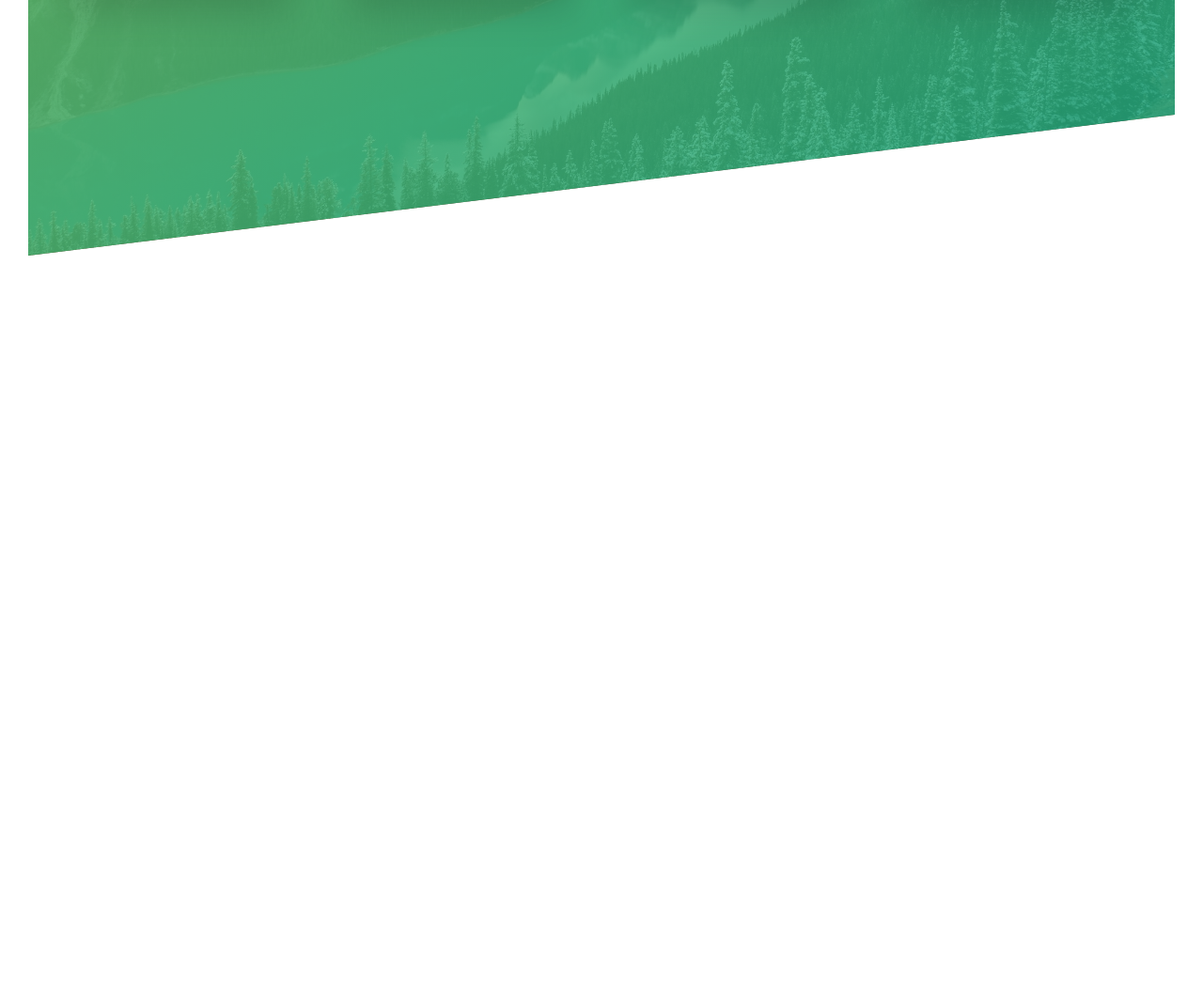
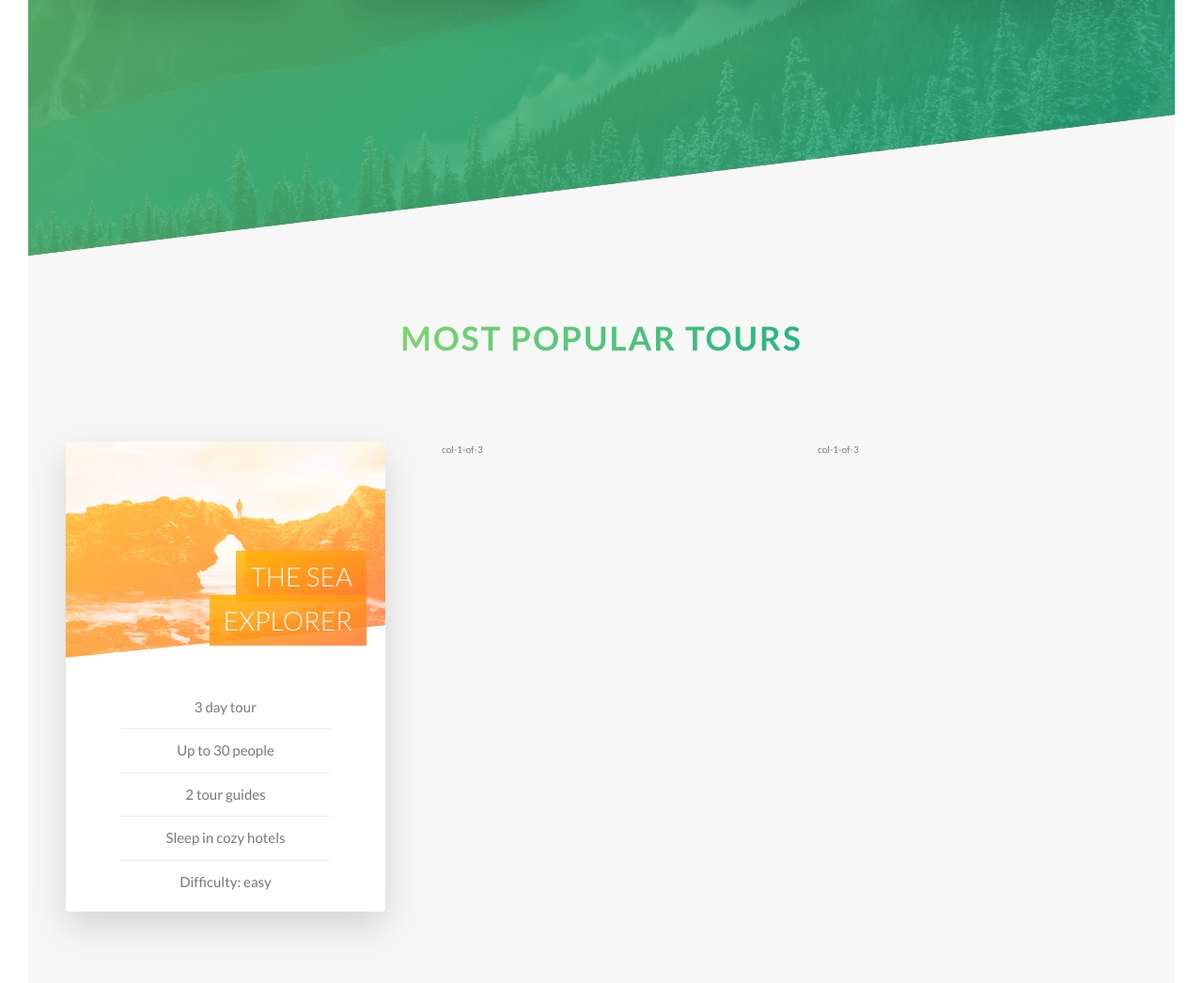
Before and after one commit to ThePapagenu/natorus, a website: page index.html in a window 1280 px wide. Shown: the part 1973-3019 px from the top of the page at 94% size. Before the commit the page ends 2245 px from the top, so only its background shows below. Drawn offline with Linux system fonts and the light colour scheme.

Commit message:
Building tours

```diff
--- a/index.html
+++ b/index.html
@@ -95,6 +95,47 @@
                     </div>
                 </div>
             </section>
+            <section class="section-tours">
+                <div class="u-center-text u-margin-bottom-big">
+                    <h2 class="heading-secondary">
+                        Most popular tours
+                    </h2>
+                </div>
+                <div class="row">
+                    <div class="col-1-of-3">
+                        <div class="card">
+                            <div class="card__side card__side--front">
+                                <div class="card__picture card__picture--1">
+                                    &nbsp;
+                                </div>
+                                <h4 class="card__heading">
+                                    <span class="card__heading-span card__heading-span--1">
+                                        The Sea Explorer
+                                    </span>
+                                </h4>
+                                <div class="card__details">
+                                    <ul>
+                                        <li>3 day tour</li>
+                                        <li>Up to 30 people</li>
+                                        <li>2 tour guides</li>
+                                        <li>Sleep in cozy hotels</li>
+                                        <li>Difficulty: easy</li>
+                                    </ul>
+                                </div>
+                            </div>
+                            <div class="card__side card__side--back card__side--back-1">
+                                BACK
+                            </div>
+                        </div>
+                    </div>
+                    <div class="col-1-of-3">
+                        col-1-of-3
+                    </div>
+                    <div class="col-1-of-3">
+                        col-1-of-3
+                    </div>
+                </div>
+            </section>
         </main>
         <!-- <section class="grid-test">
             <div class="row">
--- a/sass/abstracts/_variables.scss
+++ b/sass/abstracts/_variables.scss
@@ -3,8 +3,14 @@ $color-primary: #55c57a;
 $color-primary-light: #7ed56f;
 $color-primary-dark: #28b485;
 
+$color-secondary-light: #ffb900;
+$color-secondary-dark: #ff7730;
+
+$color-tertiary-light:#2998ff;
+$color-tertiary-dark:#5643fa;
+
 $color-grey-light-1:#f7f7f7;
-
+$color-grey-light-2:#eee;
 $color-grey-dark: #777;
 $color-white: #fff;
 $color-black: #000;
--- /dev/null
+++ b/sass/components/_card.scss
@@ -0,0 +1,99 @@
+.card {
+  //FUNCTIONALITY
+  perspective: 150rem;
+  -moz-perspective: 150rem;
+  position: relative;
+  height: 50rem;
+  &__side {
+    height: 50rem;
+    transition: all 0.8s ease;
+    position: absolute;
+    top: 0;
+    left: 0;
+    width: 100%;
+    backface-visibility: hidden;
+    border-radius: 3px;
+    overflow: hidden;
+    box-shadow: 0 1.5rem 4rem rgba($color-black, 0.15);
+    &--front {
+      background-color: $color-white;
+    }
+
+    &--back {
+      transform: rotateY(180deg);
+      &-1 {
+        background-image: linear-gradient(
+          to right bottom,
+          $color-secondary-light,
+          $color-secondary-dark
+        );
+      }
+    }
+  }
+
+  &:hover &__side--front {
+    transform: rotateY(-180deg);
+  }
+  &:hover &__side--back {
+    transform: rotateY(0);
+  }
+  // FRONT SIDE STYLING
+  &__picture {
+    background-size: cover;
+    height: 23rem;
+    background-blend-mode: screen;
+    -webkit-clip-path: polygon(0 0, 100% 0, 100% 85%, 0 100%);
+    clip-path: polygon(0 0, 100% 0, 100% 85%, 0 100%);
+    &--1 {
+      background-image: linear-gradient(
+          to right bottom,
+          $color-secondary-light,
+          $color-secondary-dark
+        ),
+        url(../img/nat-5.jpg);
+    }
+    &--2 {
+      background-image: url(../img/nat-6.jpg);
+    }
+    &--3 {
+      background-image: url(../img/nat-7.jpg);
+    }
+  }
+
+  &__heading {
+    font-size: 2.8rem;
+    font-weight: 300;
+    text-transform: uppercase;
+    text-align: right;
+    color: $color-white;
+    position: absolute;
+    top: 12rem;
+    right: 2rem;
+    width: 75%;
+  }
+  &__heading-span {
+    padding: 1rem 1.5rem;
+    -webkit-box-decoration-break: clone;
+    box-decoration-break: clone;
+    &--1{
+        background-image: linear-gradient(to right bottom, rgba($color-secondary-light,.85),rgba($color-secondary-dark,.85));
+    }
+  }
+
+  &__details{
+      padding: 3rem;
+      ul{
+          list-style: none;
+          width: 80%;
+          margin: 0 auto;
+          li{
+            text-align: center;
+            font-size: 1.5rem;
+            padding: 1rem;
+            &:not(:last-child){
+                border-bottom: 1px solid $color-grey-light-2;
+            }
+          }
+      }
+  }
+}
--- a/sass/components/_feature-box.scss
+++ b/sass/components/_feature-box.scss
@@ -5,6 +5,7 @@
     text-align: center;
     border-radius: 3px;
     box-shadow: 0 1.5rem 4rem rgba($color-black,.15);
+    backface-visibility: hidden;
     transition: transform .3s;
     &__icon{
         font-size: 6rem;
--- a/sass/layout/_header.scss
+++ b/sass/layout/_header.scss
@@ -9,8 +9,8 @@
   background-size: cover;
   background-position: top;
   position: relative;
+  -webkit-clip-path: polygon(0 0, 100% 0, 100% 80%, 0 100%);
   clip-path: polygon(0 0, 100% 0, 100% 80%, 0 100%);
-
   &__logo-box {
     position: absolute;
     top: 4rem;
--- a/sass/main.scss
+++ b/sass/main.scss
@@ -8,8 +8,11 @@
 @import "base/utilities";
 
 @import "pages/home";
+
 @import "components/button";
 @import "components/composition";
 @import "components/feature-box";
+@import "components/card";
+
 @import "layout/header";
 @import "layout/grid";
--- a/sass/pages/_home.scss
+++ b/sass/pages/_home.scss
@@ -18,3 +18,8 @@
           transform: skewY(7deg);
       }
 }
+.section-tours{
+    background-color: $color-grey-light-1;
+    padding: 25rem 0 15rem 0;
+    margin-top: -11.7rem;
+}
```
Also changed, not shown: css/style.css.
